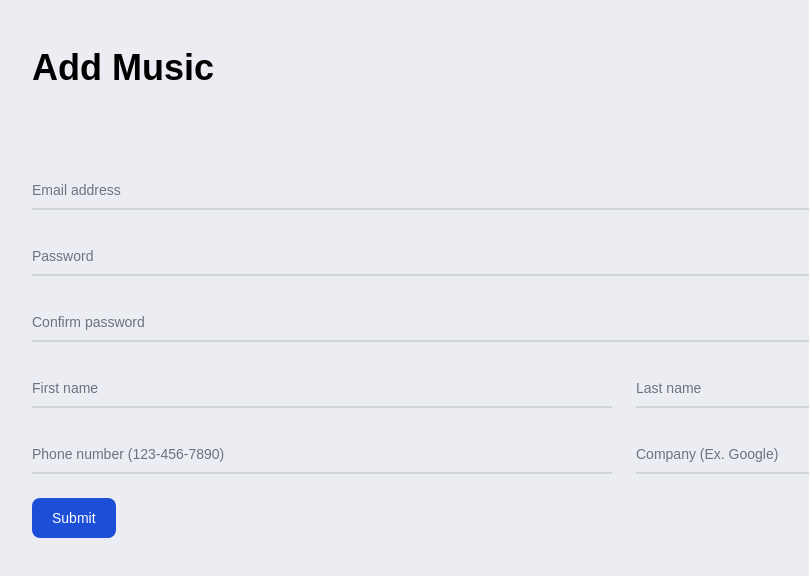
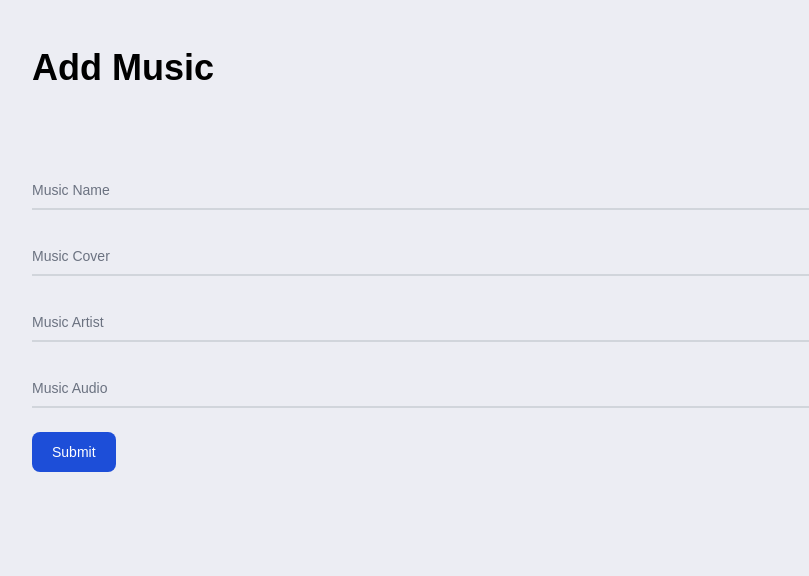
Before and after one commit to am-abazari/Mern-Player, a React (Create React App) app in the folder frontend/: page /add in a window 1280 px wide. Shown: the top 576 px of the page, without its empty margins (16-825 px from the left). Built offline with nearby package versions, Linux system fonts and the light colour scheme.

Commit message:
variables added

```diff
--- a/frontend/src/Pages/AddMusic.js
+++ b/frontend/src/Pages/AddMusic.js
@@ -1,43 +1,37 @@
-import React from 'react';
+import React, { useEffect, useState } from 'react';
 
-const AddMusic = (props) => {
+const AddMusic = () => {
+    const [name, setName] = useState("")
+    const [cover, setCover] = useState("")
+    const [artist, setArtist] = useState("")
+    const [music, setMusic] = useState("")
+    const setData = () => {
+        if (name && cover && artist && music) {
+
+        }
+    }
     return (
         <div className='container m-auto p-12 pb-28 '>
             <h1 className='font-extrabold text-4xl mb-20'>Add Music</h1>
-            <form method='post' action=''>
+            <form method='post' action='http://localhost:3003/insert'>
                 <div class="relative z-0 mb-6 w-full group">
-                    <input type="email" name="floating_email" class="block py-2.5 px-0 w-full text-sm text-gray-900 bg-transparent border-0 border-b-2 border-gray-300 appearance-none dark:text-white dark:border-gray-600 dark:focus:border-blue-500 focus:outline-none focus:ring-0 focus:border-blue-600 peer" placeholder=" " required />
-                    <label for="floating_email" class="absolute text-sm text-gray-500 dark:text-gray-400 duration-300 transform -translate-y-6 scale-75 top-3 -z-10 origin-[0] peer-focus:left-0 peer-focus:text-blue-600 peer-focus:dark:text-blue-500 peer-placeholder-shown:scale-100 peer-placeholder-shown:translate-y-0 peer-focus:scale-75 peer-focus:-translate-y-6">Email address</label>
+                    <input type="text" name="name" class="block py-2.5 px-0 w-full text-sm text-gray-900 bg-transparent border-0 border-b-2 border-gray-300 appearance-none dark:text-white dark:border-gray-600 dark:focus:border-blue-500 focus:outline-none focus:ring-0 focus:border-blue-600 peer" placeholder=" " required />
+                    <label for="name" class="absolute text-sm text-gray-500 dark:text-gray-400 duration-300 transform -translate-y-6 scale-75 top-3 -z-10 origin-[0] peer-focus:left-0 peer-focus:text-blue-600 peer-focus:dark:text-blue-500 peer-placeholder-shown:scale-100 peer-placeholder-shown:translate-y-0 peer-focus:scale-75 peer-focus:-translate-y-6">Music Name</label>
                 </div>
                 <div class="relative z-0 mb-6 w-full group">
-                    <input type="password" name="floating_password" id="floating_password" class="block py-2.5 px-0 w-full text-sm text-gray-900 bg-transparent border-0 border-b-2 border-gray-300 appearance-none dark:text-white dark:border-gray-600 dark:focus:border-blue-500 focus:outline-none focus:ring-0 focus:border-blue-600 peer" placeholder=" " required />
-                    <label for="floating_password" class="absolute text-sm text-gray-500 dark:text-gray-400 duration-300 transform -translate-y-6 scale-75 top-3 -z-10 origin-[0] peer-focus:left-0 peer-focus:text-blue-600 peer-focus:dark:text-blue-500 peer-placeholder-shown:scale-100 peer-placeholder-shown:translate-y-0 peer-focus:scale-75 peer-focus:-translate-y-6">Password</label>
+                    <input type="text" name="cover" id="cover" class="block py-2.5 px-0 w-full text-sm text-gray-900 bg-transparent border-0 border-b-2 border-gray-300 appearance-none dark:text-white dark:border-gray-600 dark:focus:border-blue-500 focus:outline-none focus:ring-0 focus:border-blue-600 peer" placeholder=" " required />
+                    <label for="cover" class="absolute text-sm text-gray-500 dark:text-gray-400 duration-300 transform -translate-y-6 scale-75 top-3 -z-10 origin-[0] peer-focus:left-0 peer-focus:text-blue-600 peer-focus:dark:text-blue-500 peer-placeholder-shown:scale-100 peer-placeholder-shown:translate-y-0 peer-focus:scale-75 peer-focus:-translate-y-6">Music Cover</label>
                 </div>
                 <div class="relative z-0 mb-6 w-full group">
-                    <input type="password" name="repeat_password" id="floating_repeat_password" class="block py-2.5 px-0 w-full text-sm text-gray-900 bg-transparent border-0 border-b-2 border-gray-300 appearance-none dark:text-white dark:border-gray-600 dark:focus:border-blue-500 focus:outline-none focus:ring-0 focus:border-blue-600 peer" placeholder=" " required />
-                    <label for="floating_repeat_password" class="absolute text-sm text-gray-500 dark:text-gray-400 duration-300 transform -translate-y-6 scale-75 top-3 -z-10 origin-[0] peer-focus:left-0 peer-focus:text-blue-600 peer-focus:dark:text-blue-500 peer-placeholder-shown:scale-100 peer-placeholder-shown:translate-y-0 peer-focus:scale-75 peer-focus:-translate-y-6">Confirm password</label>
+                    <input type="text" name="artist" id="artist" class="block py-2.5 px-0 w-full text-sm text-gray-900 bg-transparent border-0 border-b-2 border-gray-300 appearance-none dark:text-white dark:border-gray-600 dark:focus:border-blue-500 focus:outline-none focus:ring-0 focus:border-blue-600 peer" placeholder=" " required />
+                    <label for="artist" class="absolute text-sm text-gray-500 dark:text-gray-400 duration-300 transform -translate-y-6 scale-75 top-3 -z-10 origin-[0] peer-focus:left-0 peer-focus:text-blue-600 peer-focus:dark:text-blue-500 peer-placeholder-shown:scale-100 peer-placeholder-shown:translate-y-0 peer-focus:scale-75 peer-focus:-translate-y-6">Music Artist</label>
                 </div>
-                <div class="grid xl:grid-cols-2 xl:gap-6">
-                    <div class="relative z-0 mb-6 w-full group">
-                        <input type="text" name="floating_first_name" id="floating_first_name" class="block py-2.5 px-0 w-full text-sm text-gray-900 bg-transparent border-0 border-b-2 border-gray-300 appearance-none dark:text-white dark:border-gray-600 dark:focus:border-blue-500 focus:outline-none focus:ring-0 focus:border-blue-600 peer" placeholder=" " required />
-                        <label for="floating_first_name" class="absolute text-sm text-gray-500 dark:text-gray-400 duration-300 transform -translate-y-6 scale-75 top-3 -z-10 origin-[0] peer-focus:left-0 peer-focus:text-blue-600 peer-focus:dark:text-blue-500 peer-placeholder-shown:scale-100 peer-placeholder-shown:translate-y-0 peer-focus:scale-75 peer-focus:-translate-y-6">First name</label>
-                    </div>
-                    <div class="relative z-0 mb-6 w-full group">
-                        <input type="text" name="floating_last_name" id="floating_last_name" class="block py-2.5 px-0 w-full text-sm text-gray-900 bg-transparent border-0 border-b-2 border-gray-300 appearance-none dark:text-white dark:border-gray-600 dark:focus:border-blue-500 focus:outline-none focus:ring-0 focus:border-blue-600 peer" placeholder=" " required />
-                        <label for="floating_last_name" class="absolute text-sm text-gray-500 dark:text-gray-400 duration-300 transform -translate-y-6 scale-75 top-3 -z-10 origin-[0] peer-focus:left-0 peer-focus:text-blue-600 peer-focus:dark:text-blue-500 peer-placeholder-shown:scale-100 peer-placeholder-shown:translate-y-0 peer-focus:scale-75 peer-focus:-translate-y-6">Last name</label>
-                    </div>
+                <div class="relative z-0 mb-6 w-full group">
+                    <input type="text" name="music" id="music" class="block py-2.5 px-0 w-full text-sm text-gray-900 bg-transparent border-0 border-b-2 border-gray-300 appearance-none dark:text-white dark:border-gray-600 dark:focus:border-blue-500 focus:outline-none focus:ring-0 focus:border-blue-600 peer" placeholder=" " required />
+                    <label for="music" class="absolute text-sm text-gray-500 dark:text-gray-400 duration-300 transform -translate-y-6 scale-75 top-3 -z-10 origin-[0] peer-focus:left-0 peer-focus:text-blue-600 peer-focus:dark:text-blue-500 peer-placeholder-shown:scale-100 peer-placeholder-shown:translate-y-0 peer-focus:scale-75 peer-focus:-translate-y-6">Music Audio</label>
                 </div>
-                <div class="grid xl:grid-cols-2 xl:gap-6">
-                    <div class="relative z-0 mb-6 w-full group">
-                        <input type="tel" pattern="[0-9]{3}-[0-9]{3}-[0-9]{4}" name="floating_phone" id="floating_phone" class="block py-2.5 px-0 w-full text-sm text-gray-900 bg-transparent border-0 border-b-2 border-gray-300 appearance-none dark:text-white dark:border-gray-600 dark:focus:border-blue-500 focus:outline-none focus:ring-0 focus:border-blue-600 peer" placeholder=" " required />
-                        <label for="floating_phone" class="absolute text-sm text-gray-500 dark:text-gray-400 duration-300 transform -translate-y-6 scale-75 top-3 -z-10 origin-[0] peer-focus:left-0 peer-focus:text-blue-600 peer-focus:dark:text-blue-500 peer-placeholder-shown:scale-100 peer-placeholder-shown:translate-y-0 peer-focus:scale-75 peer-focus:-translate-y-6">Phone number (123-456-7890)</label>
-                    </div>
-                    <div class="relative z-0 mb-6 w-full group">
-                        <input type="text" name="floating_company" id="floating_company" class="block py-2.5 px-0 w-full text-sm text-gray-900 bg-transparent border-0 border-b-2 border-gray-300 appearance-none dark:text-white dark:border-gray-600 dark:focus:border-blue-500 focus:outline-none focus:ring-0 focus:border-blue-600 peer" placeholder=" " required />
-                        <label for="floating_company" class="absolute text-sm text-gray-500 dark:text-gray-400 duration-300 transform -translate-y-6 scale-75 top-3 -z-10 origin-[0] peer-focus:left-0 peer-focus:text-blue-600 peer-focus:dark:text-blue-500 peer-placeholder-shown:scale-100 peer-placeholder-shown:translate-y-0 peer-focus:scale-75 peer-focus:-translate-y-6">Company (Ex. Google)</label>
-                    </div>
-                </div>
-                <button type="submit" class="text-white bg-blue-700 hover:bg-blue-800 focus:ring-4 focus:outline-none focus:ring-blue-300 font-medium rounded-lg text-sm w-full sm:w-auto px-5 py-2.5 text-center dark:bg-blue-600 dark:hover:bg-blue-700 dark:focus:ring-blue-800">Submit</button>
+
+                <button onClick={setData} type="button" class="text-white bg-blue-700 hover:bg-blue-800 focus:ring-4 focus:outline-none focus:ring-blue-300 font-medium rounded-lg text-sm w-full sm:w-auto px-5 py-2.5 text-center dark:bg-blue-600 dark:hover:bg-blue-700 dark:focus:ring-blue-800">Submit</button>
             </form>
         </div>
     );
```
